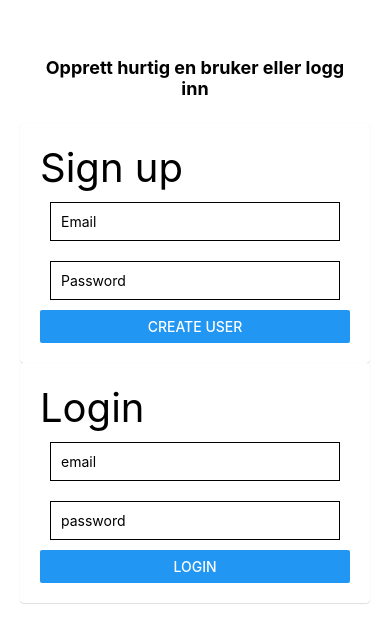
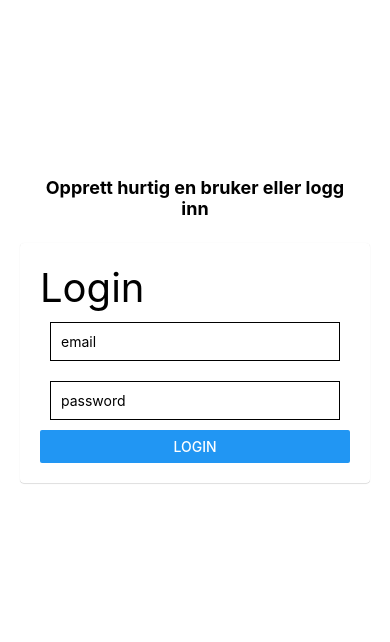
Before and after one commit to mortenhodt/minapp, a React Native app: screen / in a window 390 px wide. Shown: the part 104-746 px from the top of the page. Built offline with nearby package versions, Linux system fonts and the light colour scheme; no server answers.

Commit message:
one Login page

```diff
--- a/App.js
+++ b/App.js
@@ -55,9 +55,7 @@ const [user, setUser] = useState({ loggedIn: false });
 Opprett hurtig en bruker eller logg inn
           </Text>
 
-          <Card style={{padding:20}}>
-            <SignUpForm />
-          </Card>
+
 
           <Card style={{padding:20}}>
             <LoginForm />
--- a/components/LoginForm.js
+++ b/components/LoginForm.js
@@ -9,6 +9,7 @@ import {
 } from 'react-native';
 import { initializeApp } from "firebase/app";
 import firebase from "firebase/compat";
+import { useNavigate } from "react-router-dom";
 
 function LoginForm() {
 
@@ -35,7 +36,6 @@ function LoginForm() {
         return <Button onPress={() => handleSubmit()} title="Login" />;
     };
 
-
     return (
         <View>
             <Text style={styles.header}>Login</Text>
@@ -56,9 +56,12 @@ function LoginForm() {
                 <Text style={styles.error}>Error: {errorMessage}</Text>
             )}
             {renderButton()}
+
         </View>
     );
 }
+
+
 
 //Padding og styling
 const styles = StyleSheet.create({
@@ -75,5 +78,6 @@ const styles = StyleSheet.create({
     },
 });
 
+
 //Eksporteres og hentes i App.js
 export default LoginForm
--- a/package.json
+++ b/package.json
@@ -22,7 +22,8 @@
     "react-native-safe-area-context": "4.3.1",
     "react-native-screens": "~3.15.0",
     "react-native-vector-icons": "^9.2.0",
-    "react-native-web": "^0.18.9"
+    "react-native-web": "^0.18.9",
+    "react-router-dom": "^6.4.1"
   },
   "devDependencies": {
     "@babel/core": "^7.12.9"
```
Also changed, not shown: 1 other file (tests, documents, lock files or other folders).
